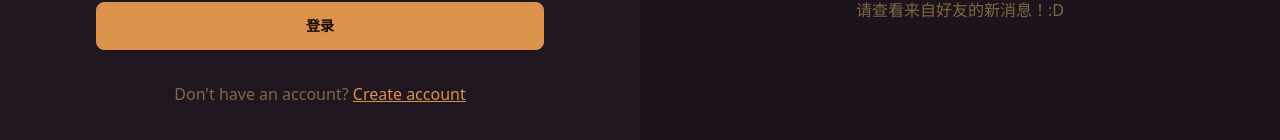
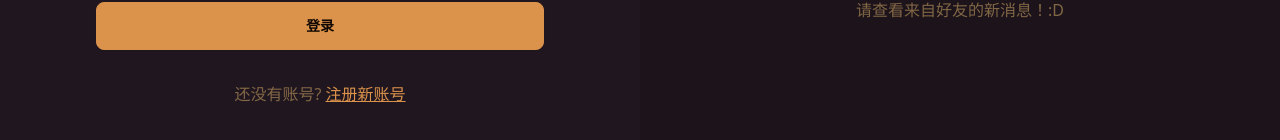
Before and after one commit to LDFan/full-stack-chat, a React (Vite) app in the folder frontend/: page /login in a window 1280 px wide. Shown: the part 534-674 px from the top of the page. Built offline with nearby package versions, Linux system fonts and the light colour scheme; no server answers.

Commit message:
Update LoginPage.jsx

```diff
--- a/frontend/src/pages/LoginPage.jsx
+++ b/frontend/src/pages/LoginPage.jsx
@@ -99,9 +99,9 @@ const LoginPage = () => {
 
           <div className="text-center">
             <p className="text-base-content/60">
-              Don&apos;t have an account?{" "}
+              还没有账号?{" "}
               <Link to="/signup" className="link link-primary">
-                Create account
+                注册新账号
               </Link>
             </p>
           </div>
```
